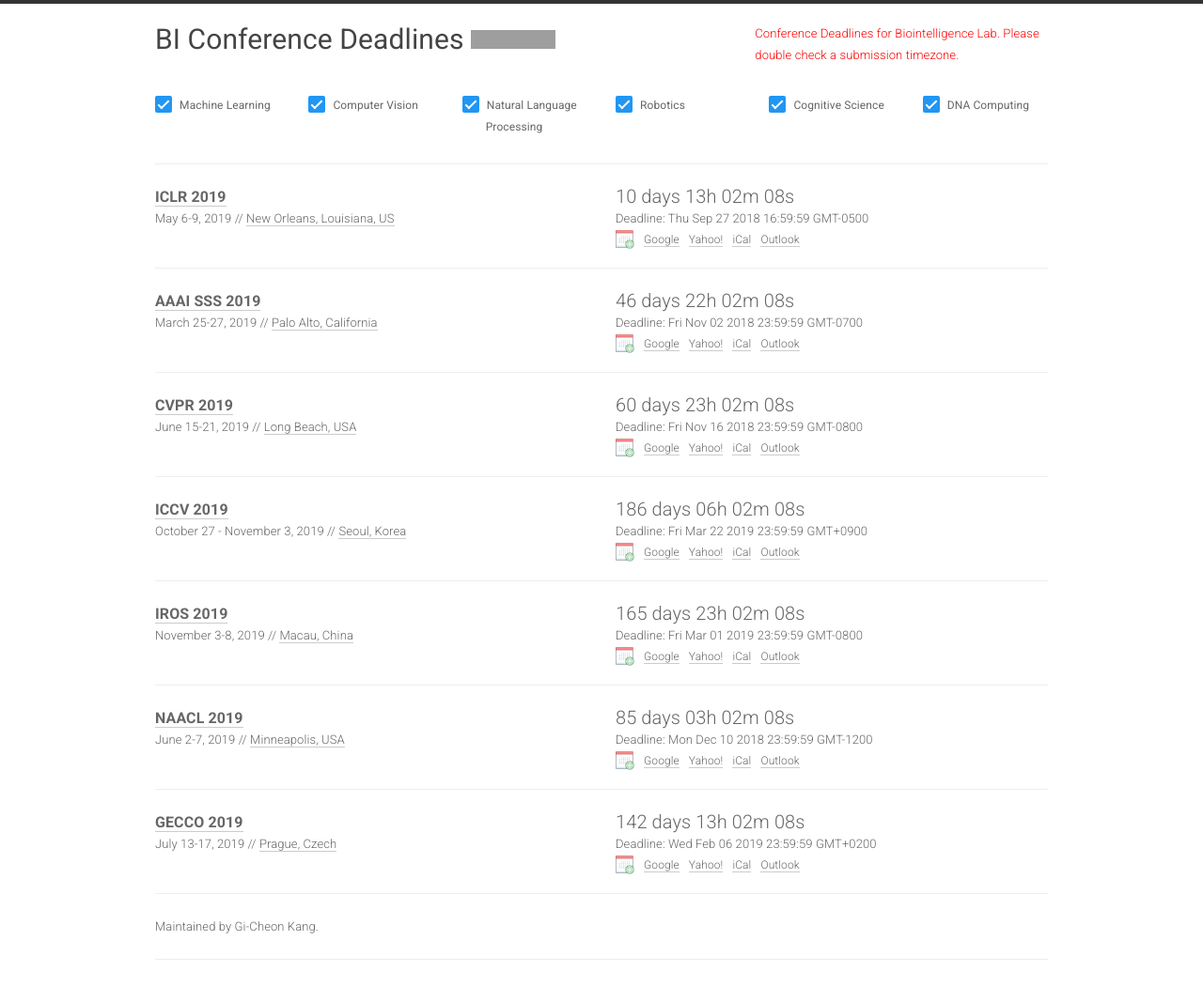
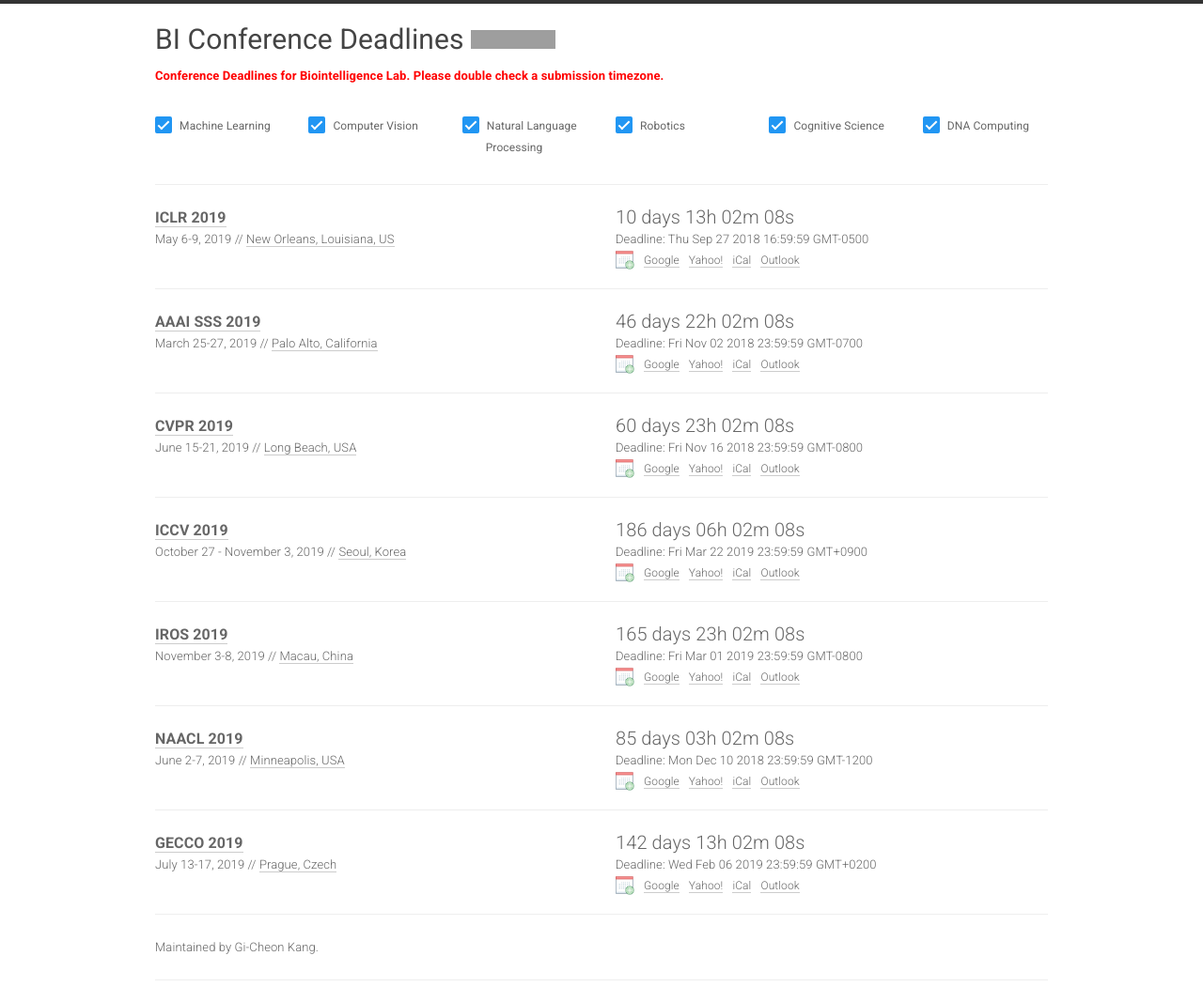
Before and after one commit to biconf/biconf.github.io, a Jekyll site: the page built from index.html, in a window 1280 px wide. Shown: the whole page at 94% size. Built offline with Jekyll 4.4.1, drawn with Linux system fonts in a browser that asks for light colours; nearby versions of some CDN libraries; before the commit the page ends 1045 px from its top, so only the background shows below that; grey boxes are pictures that could not be loaded.

Commit message:
Update home.html

```diff
--- a/_layouts/home.html
+++ b/_layouts/home.html
@@ -29,8 +29,8 @@
                     <iframe src="https://ghbtns.com/github-btn.html?user={{ site.github_username }}&repo={{ site.github_repo }}&type=star&count=true" frameborder="0" scrolling="0" width="170px" height="20px"></iframe>
                   </h1>
                 </div>
-                <div class="meta col-xs-20">
-                  <span style="color:red">{{ site.description }}</span>
+                <div class="meta col-xs-12">
+                  <span style="color:red"><b>{{ site.description }}</b></span>
                 </div>
             </div>
             <br>
```
